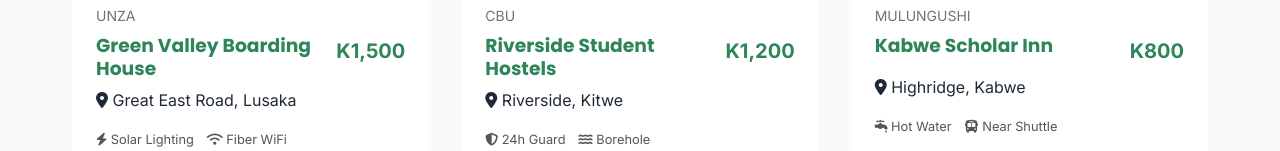
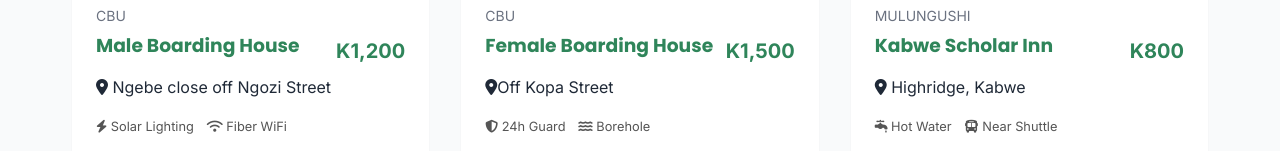
Before and after one commit to gershomgee-arts/peza-nyumba, a website built with Vite: page index.html in a window 1280 px wide. Shown: the part 1884-2035 px from the top of the page. Built offline with nearby package versions, Linux system fonts and the light colour scheme; files whose address does not match are found by name.

Commit message:
Update index.html

```diff
--- a/index.html
+++ b/index.html
@@ -37,7 +37,7 @@
                 <ul class="nav-links">
                     <li><a href="index.html" class="active">Home</a></li>
                     <li><a href="listings.html">Accommodation</a></li>
-                    <li><a href="shop.html">Groceries</a></li>
+                    <li><a href="shop.html">Shop</a></li>
                     <li><a href="marketplace.html">Marketplace</a></li>
                     <li><a href="#about">About</a></li>
                     <li><a href="contact.html">Contact</a></li>
@@ -146,15 +146,15 @@
                 <div class="card listing-card reveal">
                     <div class="listing-img">
                         <img src="Media/Boarding house 1/mages.jpg" alt="Boarding House">
-                        <span class="listing-uni">UNZA</span>
+                        <span class="listing-uni">CBU</span>
                     </div>
                     <div class="listing-content">
                         <div
                             style="display: flex; justify-content: space-between; align-items: start; margin-bottom: 0.5rem;">
-                            <h3>Green Valley Boarding House</h3>
-                            <span class="listing-price">K1,500</span>
+                            <h3>Male Boarding House</h3>
+                            <span class="listing-price">K1,200</span>
                         </div>
-                        <p><i class="fa-solid fa-location-dot"></i> Great East Road, Lusaka</p>
+                        <p><i class="fa-solid fa-location-dot"></i> Ngebe close off Ngozi Street </p>
                         <div style="display: flex; gap: 0.8rem; font-size: 0.8rem; color: #555; margin: 1rem 0;">
                             <span><i class="fa-solid fa-bolt"></i> Solar Lighting</span>
                             <span><i class="fa-solid fa-wifi"></i> Fiber WiFi</span>
@@ -173,10 +173,10 @@
                     <div class="listing-content">
                         <div
                             style="display: flex; justify-content: space-between; align-items: start; margin-bottom: 0.5rem;">
-                            <h3>Riverside Student Hostels</h3>
-                            <span class="listing-price">K1,200</span>
+                            <h3>Female Boarding House</h3>
+                            <span class="listing-price">K1,500</span>
                         </div>
-                        <p><i class="fa-solid fa-location-dot"></i> Riverside, Kitwe</p>
+                        <p><i class="fa-solid fa-location-dot"></i>Off Kopa Street</p>
                         <div style="display: flex; gap: 0.8rem; font-size: 0.8rem; color: #555; margin: 1rem 0;">
                             <span><i class="fa-solid fa-shield-halved"></i> 24h Guard</span>
                             <span><i class="fa-solid fa-water"></i> Borehole</span>
@@ -293,4 +293,5 @@
     <script src="main.js"></script>
 </body>
 
+
 </html>
```
